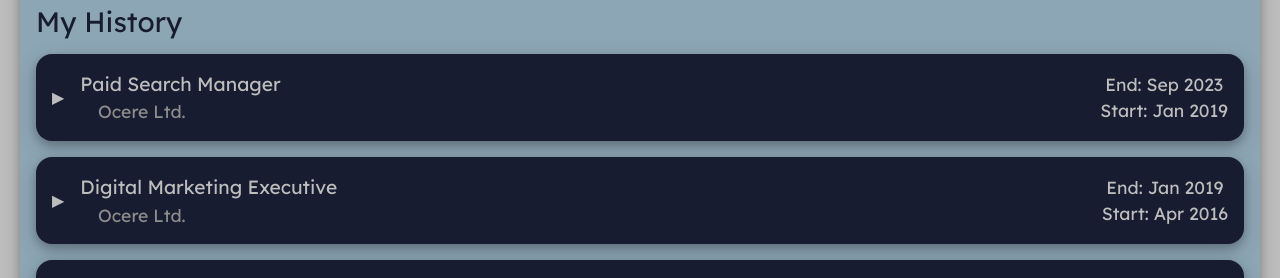
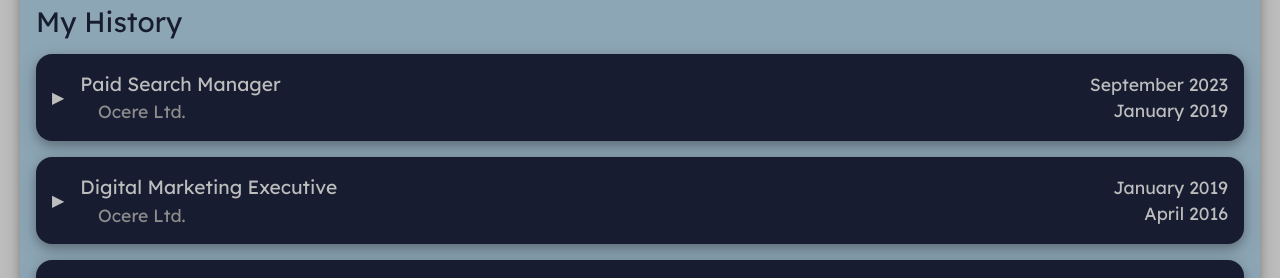
Before and after one commit to Alchamyst/ayetman-web, a React (Vite) app: page /experience in a window 1280 px wide. Shown: the part 509-787 px from the top of the page. Built offline with nearby package versions, Linux system fonts and the light colour scheme.

Commit message:
add various date formats to HistoryListItem component + update styles

```diff
--- a/src/assets/myHistory.json
+++ b/src/assets/myHistory.json
@@ -2,36 +2,36 @@
     {
         "organisation": "Ocere Ltd.",
         "designation": "Paid Search Manager",
-        "startYearMonth" : "Jan 2019",
-        "endYearMonth": "Sep 2023",
+        "startDate":"2019-01-01",
+        "endDate":"2023-09-01",
         "description": "Some information about my job role will go here.."
     },
     {
         "organisation": "Ocere Ltd.",
         "designation": "Digital Marketing Executive",
-        "startYearMonth" : "Apr 2016",
-        "endYearMonth": "Jan 2019",
+        "startDate":"2016-04-01",
+        "endDate":"2019-01-01",
         "description": "Some information about my job role will go here.."
     },
     {
         "organisation": "Ocere Ltd.",
         "designation": "Customer Service Apprenticeship",
-        "startYearMonth" : "Jan 2014",
-        "endYearMonth": "Apr 2016",
+        "startDate":"2014-01-01",
+        "endDate":"2016-04-01",
         "description": "In this role, I conducted vital backlink analyses, managed PPC accounts for Google and Bing Ads, and rectified Google SEO penalties with link disavows, ensuring our clients' online success."
     },
     {
         "organisation": "Staffordshire University",
         "designation": "BSc Multiplayer Online Games Design",
-        "startYearMonth" : "Sep 2008",
-        "endYearMonth": "Jul 2011",
+        "startDate":"2008-09-01",
+        "endDate":"2011-07-01",
         "description": "Some information about my degree will be going here as a short explanation of this position."
     },
     {
         "organisation": "Evesham College",
         "designation": "BTEC National Diploma for IT Practitioners",
-        "startYearMonth" : "Sep 2006",
-        "endYearMonth": "Jun 2008",
+        "startDate":"2006-09-01",
+        "endDate":"2008-06-01",
         "description": "Some information about my college qualificaiton will be going here as a short explanation of this position."
     }
 ]
--- a/src/components/HistoryList.jsx
+++ b/src/components/HistoryList.jsx
@@ -19,8 +19,8 @@ export default function HistoryList(props) {
                 id={key}
                 organisation={historyItem.organisation}
                 designation={historyItem.designation}
-                startYearMonth={historyItem.startYearMonth}
-                endYearMonth={historyItem.endYearMonth}
+                startDate={historyItem.startDate}
+                endDate={historyItem.endDate}
                 description={historyItem.description}
                 isExpanded={activeIndex === key}
                 setActivePanel={setActivePanel}
--- a/src/components/HistoryListItem.jsx
+++ b/src/components/HistoryListItem.jsx
@@ -24,14 +24,20 @@ export default function HistoryListItem(props) {
                         <p className='history-designation'>{props.designation}</p>
                         <p className='history-organisation'>{props.organisation}</p>
                     </div>
-                    <div className='history-dates'>
-                        <p className='history-end-date'>End: {props.endYearMonth}</p>
-                        <p className='history-start-date'>Start: {props.startYearMonth}</p>
+                     <div className='history-dates'>
+                        <p className='history-end-date'>{new Date(props.endDate).toLocaleString('default', { month: 'long', year: 'numeric' })}</p>
+                        <p className='history-start-date'>{new Date(props.startDate).toLocaleString('default', { month: 'long', year: 'numeric' })}</p>
+                        <p className='history-end-date-short'>{new Date(props.endDate).toLocaleString('default', { month: 'numeric', year: 'numeric' })}</p>
+                        <p className='history-start-date-short'>{new Date(props.startDate).toLocaleString('default', { month: 'numeric', year: 'numeric' })}</p>
                     </div>
                 </div>
             </div>
             {props.isExpanded && <div className='history-expanded'>
                 <div className='history-description'>
+                    <div className='history-description-dates'>
+                        <p className='hist-desc-left'>Starting: {new Date(props.startDate).toLocaleString('default', { month: 'short', year: 'numeric' })}</p>
+                        <p className='hist-desc-right'>Ending: {new Date(props.endDate).toLocaleString('default', { month: 'short', year: 'numeric' })}</p>
+                    </div>
                     <p>{props.description}</p>
                 </div>
             </div>}
--- a/src/styles/historyListItem.css
+++ b/src/styles/historyListItem.css
@@ -38,6 +38,7 @@
 
 .history-compact-wrapper {
     align-items: center;
+    box-sizing: border-box;
     display: flex;
     flex-direction: row;
     /* flex-wrap: wrap; */
@@ -64,25 +65,27 @@
 }
 
 .history-dates {
+    box-sizing: border-box;
     color: #bdbdbd;
-    align-items: center;
+    align-items:flex-end;
     display: flex;
     flex-direction: column;
     flex-wrap: wrap;
     justify-content: space-between;
     margin: 0 0 0 0;
     width: max-content;
+    min-width: 10em;
 }
 
-.history-start-date {
+.history-start-date, .history-end-date, .history-start-date-short, .history-end-date-short {
     font-size: 1.1em;
     margin: 0 0 0 0;
 }
 
-.history-end-date {
-    font-size: 1.1em;
-    margin: 0 0 0 0;
+.history-start-date-short, .history-end-date-short {
+    display: none;
 }
+
 
 .history-expanded {
     background-color: #373C60;
@@ -93,19 +96,83 @@
 
     margin-top: 0em;
     padding: 0.5em 1em 0.5em 1em;
-
-    /* display: flex;
-    flex-direction: row;
-    flex-wrap: wrap;
-    justify-content: flex-start; */
 }
 
 .history-description {
 
 }
 
-.history-description > p  {
+.history-description > p {
+    font-size: 1.1em;
     margin: 0;
 }
 
-/* box-sizing: border-box; */
+.history-description-dates {
+    display: none;
+}
+
+.history-description-dates > p {
+    font-size: 0.9em;
+    margin: 0 0 0 0;
+}
+
+@media only screen and (max-width: 995px) {
+    .expander > p, .expander-open > p {
+        margin: 0em  0em 0em 0em;
+        padding: 0em 0.75em 0em 0em;
+    }
+    .history-designation {
+        font-size: 1.1em;
+    }
+    .history-organisation, .history-start-date , .history-end-date, .history-description > p {
+        font-size: 1em;
+    }
+    .history-organisation {
+        padding: 0 0 0 0.2em ;
+    }
+}
+
+
+@media only screen and (max-width: 675px) {
+    .expander {
+       display: none;
+    }
+    .history-start-date, .history-end-date{
+        display: none;
+    }
+    .history-start-date-short, .history-end-date-short {
+        font-size: 1em;
+        display: unset;
+    }
+
+}
+
+@media only screen and (max-width: 480px) {
+    .history-designation {
+        font-size: 1em;
+    }
+    .history-organisation, .history-start-date , .history-end-date, .history-description > p  {
+        font-size: 0.9em;
+    }
+}
+
+@media only screen and (max-width: 450px) {
+    .history-dates {
+        display: none;
+    }
+    .hist-desc-left, .hist-desc-right  {
+        padding-right: 0.5em;
+    }
+    .history-description-dates {
+        display:flex;
+        flex-direction: row;
+        flex-wrap: wrap;
+        justify-content: space-between;
+
+        margin: 0;
+        padding: 0 0em 1em 0em;
+    }
+    .history-description-dates > p {
+        padding: 0em 0.2em 0em 0.2em;
+    }
+}
```
